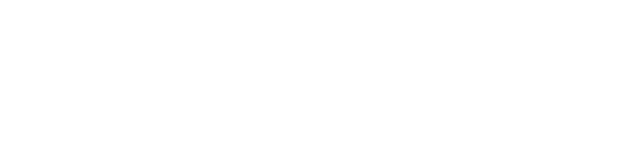
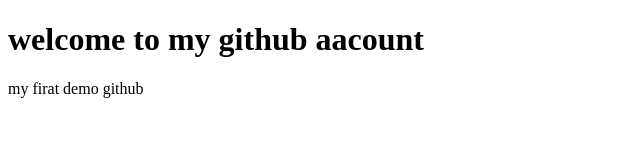
Before and after one commit to DHIRAJ12SINGH/demo-github, a plain HTML site: page index.html in a window 1280 px wide. Shown: the whole page, without its empty margins (0-640 px from the left). Drawn offline with Linux system fonts and the light colour scheme.

Commit message:
create my new folder

```diff
--- a/index.html
+++ b/index.html
@@ -3,10 +3,11 @@
 <head>
     <meta charset="UTF-8">
     <meta name="viewport" content="width=device-width, initial-scale=1.0">
-    <title>github demo
-    </title>
+    <title>GITHUB DEMO</title>
 </head>
 <body>
+    <h1>welcome to my github aacount</h1>
+    <p>my firat demo github</p>
 
 </body>
 </html>
```
